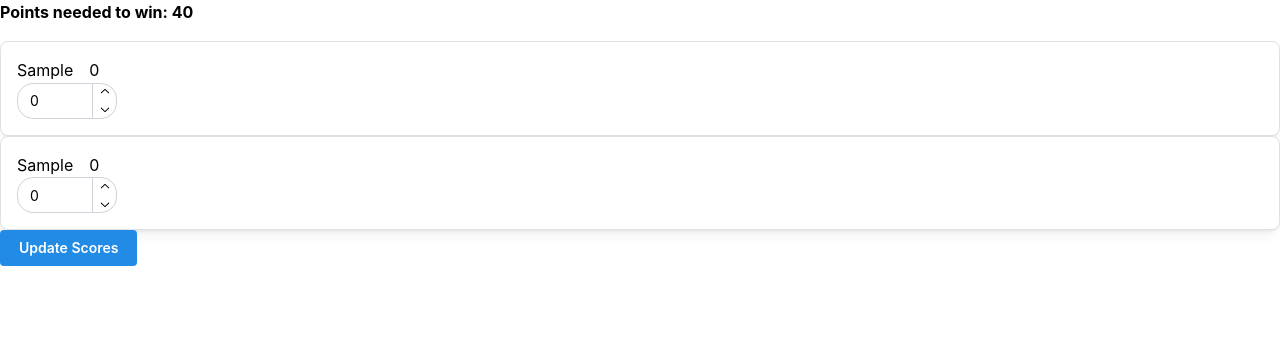
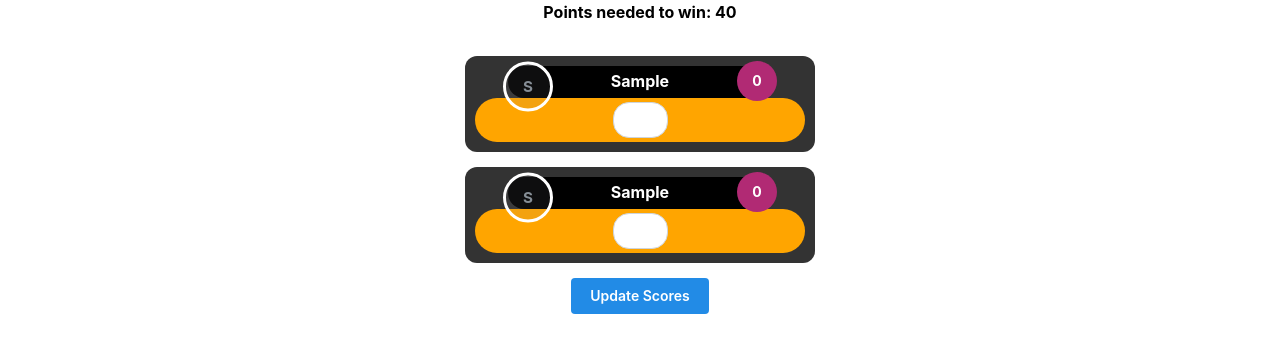
Before and after one commit to K0rmir/sspai, a React (Vite) app: page / in a window 1280 px wide. Both pictures are taken after typing "Sample", "Sample" into the empty fields and a click on the button "Create Game". Shown: the top 352 px of the page. Built offline with nearby package versions, Linux system fonts and the light colour scheme.

Commit message:
Add PlayerCard styles & initial GameOver component

```diff
--- a/src/components/CreateGame/CreateGame.tsx
+++ b/src/components/CreateGame/CreateGame.tsx
@@ -2,11 +2,13 @@ import { FC, useState } from 'react';
 import { Button, Group, Text, Stack, TextInput } from '@mantine/core';
 import { useForm } from '@mantine/form';
 import GameScorer from '../GameScorer/GameScorer';
+import GameOver from '@/components/GameOver/GameOver'
 import { PlayerInfo } from '@/interfaces/interfaces';
 
 const CreateGame: FC = () => {
 
     const [gameCreated, setGameCreated] = useState<boolean>(false)
+    const [gameOver, setGameOver] = useState<boolean>(false)
     const [playerNum, setPlayerNum] = useState<number>(2)
     const [gameScore, setGameScore] = useState<number>(40)
     const [playerInfo, setPlayerInfo] = useState<PlayerInfo>({
@@ -42,8 +44,8 @@ const CreateGame: FC = () => {
     }
 
     return (
-        <>
-        {!gameCreated && (
+        <Stack>
+        {!gameCreated && !gameOver && (
             <Stack>
             <Text fw={700}>Select & Enter Players</Text>
             <Group>
@@ -69,8 +71,9 @@ const CreateGame: FC = () => {
             </Stack>
         </Stack>
         )}
-        {gameCreated && <GameScorer playerNum={playerNum} gameScore={gameScore} playerInfo={playerInfo} setPlayerInfo={setPlayerInfo}/>}
-        </>
+        {gameCreated && !gameOver && <GameScorer playerNum={playerNum} gameScore={gameScore} playerInfo={playerInfo} setPlayerInfo={setPlayerInfo} setGameOver={setGameOver}/>}
+        {gameOver && <GameOver playerInfo={playerInfo} />}
+        </Stack>
     )
 }
 
--- /dev/null
+++ b/src/components/GameOver/GameOver.tsx
@@ -0,0 +1,21 @@
+import { PlayerInfo } from '@/interfaces/interfaces';
+
+type GameOverProps = {
+    playerInfo: PlayerInfo;
+  };
+
+const GameOver = ({playerInfo}: GameOverProps) => {
+
+    console.log("players info in game over =", playerInfo)
+
+
+
+    return (
+        <>
+        <p>Game Over, man</p>
+        </>
+    )
+
+}
+
+export default GameOver
--- a/src/components/GameScorer/GameScorer.tsx
+++ b/src/components/GameScorer/GameScorer.tsx
@@ -1,6 +1,6 @@
 import { Dispatch, FC, SetStateAction } from 'react';
 import { PlayerInfo } from '@/interfaces/interfaces';
-import { Button, Text, Stack } from '@mantine/core';
+import { Button, Text, Stack, Group } from '@mantine/core';
 import { useForm } from '@mantine/form';
 import { PlayerCard } from '@/components/GameScorer/PlayerCard';
 
@@ -9,9 +9,10 @@ type GameScorerProps = {
     gameScore: number,
     playerInfo: PlayerInfo,
     setPlayerInfo: Dispatch<SetStateAction<PlayerInfo>>
+    setGameOver: Dispatch<SetStateAction<boolean>>
 }
 
-const GameScorer: FC<GameScorerProps> = ({playerNum, gameScore, playerInfo, setPlayerInfo}) => {
+const GameScorer: FC<GameScorerProps> = ({playerNum, gameScore, playerInfo, setPlayerInfo, setGameOver}) => {
 
     const form = useForm({
         initialValues: {
@@ -23,21 +24,28 @@ const GameScorer: FC<GameScorerProps> = ({playerNum, gameScore, playerInfo, setP
     });
 
     const handleSubmit = (values: typeof form.values) => {
-        setPlayerInfo((prev) => ({
-            ...prev,
-            playerOne: { ...prev.playerOne, totalScore: prev.playerOne.totalScore + values.playerOne},
-            playerTwo: { ...prev.playerTwo, totalScore: prev.playerTwo.totalScore + values.playerTwo},
-            playerThree: { ...prev.playerThree, totalScore: prev.playerThree.totalScore + values.playerThree},
-            playerFour: { ...prev.playerFour, totalScore: prev.playerFour.totalScore + values.playerFour},
-        }))
+
+        const updatedPlayerScores = {
+            ...playerInfo,
+            playerOne: { ...playerInfo.playerOne, totalScore: playerInfo.playerOne.totalScore + values.playerOne},
+            playerTwo: { ...playerInfo.playerTwo, totalScore: playerInfo.playerTwo.totalScore + values.playerTwo},
+            playerThree: { ...playerInfo.playerThree, totalScore: playerInfo.playerThree.totalScore + values.playerThree},
+            playerFour: { ...playerInfo.playerFour, totalScore: playerInfo.playerFour.totalScore + values.playerFour}
+        }
+
+        setPlayerInfo(updatedPlayerScores)
+
+        if (Object.values((updatedPlayerScores)).some((player) => player.totalScore >= gameScore  )) {
+            setGameOver(true)
+        } else {
             form.reset()
+        }
     }
 
 
     return (
-        <Stack>
+        <Stack align='center' justify='center'>
             <Text fw={700}>Points needed to win: {gameScore}</Text>
-
             <form onSubmit={form.onSubmit(handleSubmit)}>
                 <PlayerCard name={playerInfo.playerOne.name} totalScore={playerInfo.playerOne.totalScore} inputProps={form.getInputProps("playerOne")}  />
                 <PlayerCard name={playerInfo.playerTwo.name}  totalScore={playerInfo.playerTwo.totalScore} inputProps={form.getInputProps("playerTwo")} />
@@ -48,7 +56,10 @@ const GameScorer: FC<GameScorerProps> = ({playerNum, gameScore, playerInfo, setP
                     <PlayerCard name={playerInfo.playerFour.name}  totalScore={playerInfo.playerFour.totalScore} inputProps={form.getInputProps("playerFour")} />
                     </>
                     )}
+                <Group justify='center' >
                     <Button type='submit'>Update Scores</Button>
+                </Group>
+
 
             </form>
         </Stack>
--- /dev/null
+++ b/src/components/GameScorer/PlayerCard.module.css
@@ -0,0 +1,81 @@
+.playerCard {
+    display: flex;
+    flex-direction: column;
+    align-items: center;
+    background: #333;
+    padding: 10px;
+    margin: 15px;
+    border-radius: 12px;
+    width: 350px;
+    position: relative;
+}
+
+.header {
+    display: flex;
+    align-items: flex-end;
+    justify-content: center;
+    width: 80%;
+    height: 32px;
+    background: black;
+    padding: 4px 8px;
+    border-radius: 25px;
+    position: relative;
+}
+
+.avatar {
+    width: 50px;
+    height: 50px;
+    border-radius: 50%;
+    border: 3px solid white;
+    position: absolute;
+    left: -5px;
+    transform: translateY(35%);
+    z-index: 3;
+}
+
+.name {
+    color: white;
+    font-weight: bold;
+    margin: 0 10px;
+}
+
+.scoreBadge {
+    background: #b12a74;
+    color: white;
+    font-size: 14px;
+    padding: 4px 10px;
+    border-radius: 50%;
+    position: absolute;
+    right: -5px;
+    top: 15px;
+    z-index: 3;
+    height: 40px;
+    width: 40px;
+    transform: translateY(-50%);
+}
+
+.controls {
+    display: flex;
+    justify-content: center;
+    align-items: center;
+    width: 100%;
+    background: orange;
+    padding: 4px;
+    border-radius: 25px;
+    z-index: 1;
+}
+
+.scoreInput input {
+    color: white;
+    font-size: 18px;
+    width: 55px;
+    text-align: center;
+}
+
+.incrementButton {
+    background: none;
+    border: none;
+    font-size: 20px;
+    color: white;
+    cursor: pointer;
+}
--- a/src/components/GameScorer/PlayerCard.tsx
+++ b/src/components/GameScorer/PlayerCard.tsx
@@ -1,5 +1,6 @@
 import { FC } from "react"
-import { Group, Text, NumberInput, Card } from '@mantine/core';
+import { Text, NumberInput, Badge, Avatar } from '@mantine/core';
+import styles from "./PlayerCard.module.css";
 
 type PlayerCardProps = {
     name: string;
@@ -12,15 +13,16 @@ type PlayerCardProps = {
 
 export const PlayerCard: FC<PlayerCardProps> = ({ name, totalScore, inputProps }) => {
     return (
-        <>
-        <Card shadow="sm" radius="md" withBorder>
-            <Group>
-                <Text>{name}</Text>
-                <Text>{totalScore}</Text>
-            </Group>
-            <NumberInput {...inputProps} radius="lg" style={{width: 100}}   />
-        </Card>
+        <div className={styles.playerCard}>
+            <div className={styles.header}>
+                <Avatar  radius="xl" name={name[0]} className={styles.avatar} />
+                <Text className={styles.name}>{name}</Text>
+                <Badge className={styles.scoreBadge}>{totalScore}</Badge>
+            </div>
+        <div className={styles.controls}>
+            <NumberInput className={styles.scoreInput} {...inputProps} radius="lg" hideControls   />
+        </div>
 
-        </>
+        </div>
     )
 }
```
Lines whose indentation alone changed are shown as unchanged.
